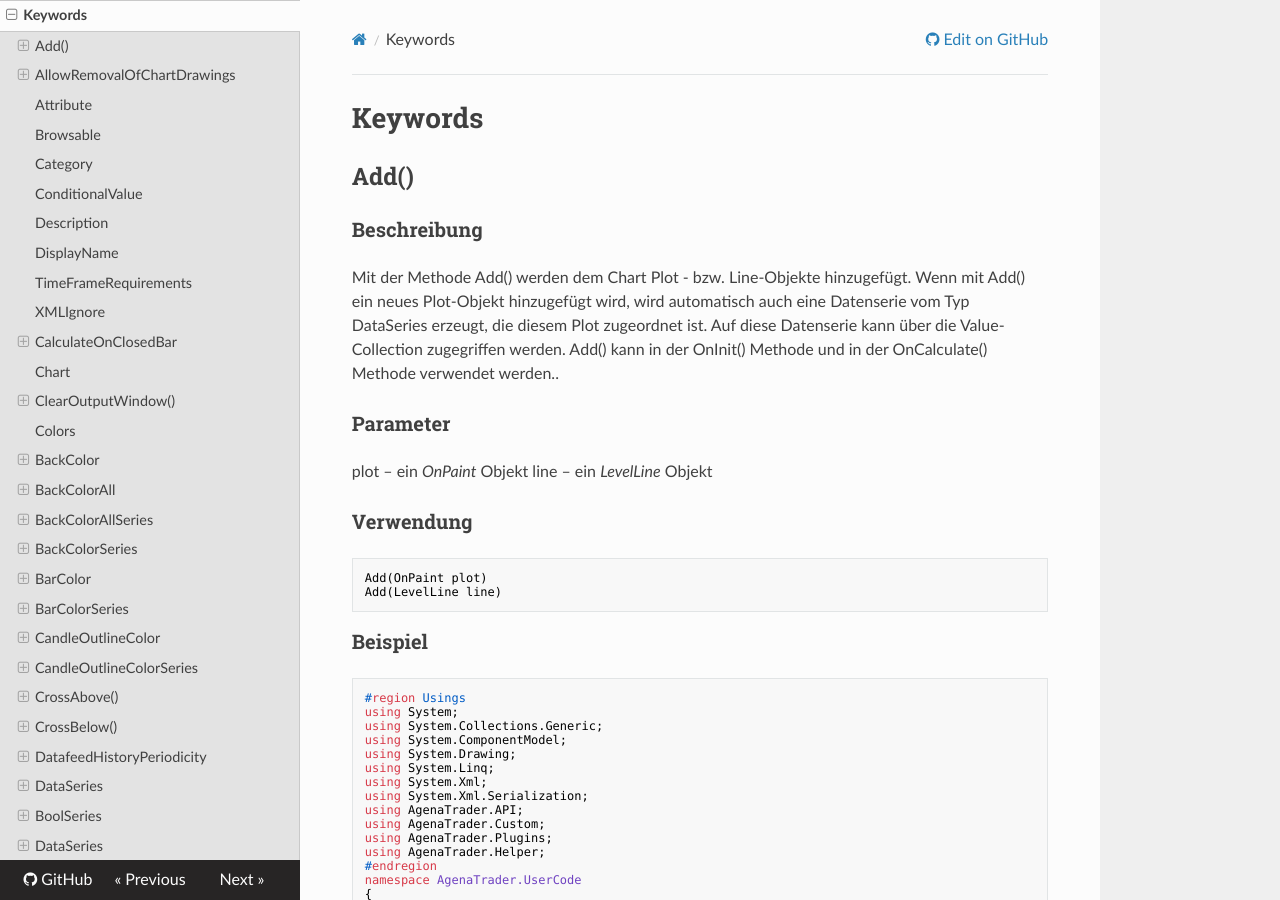
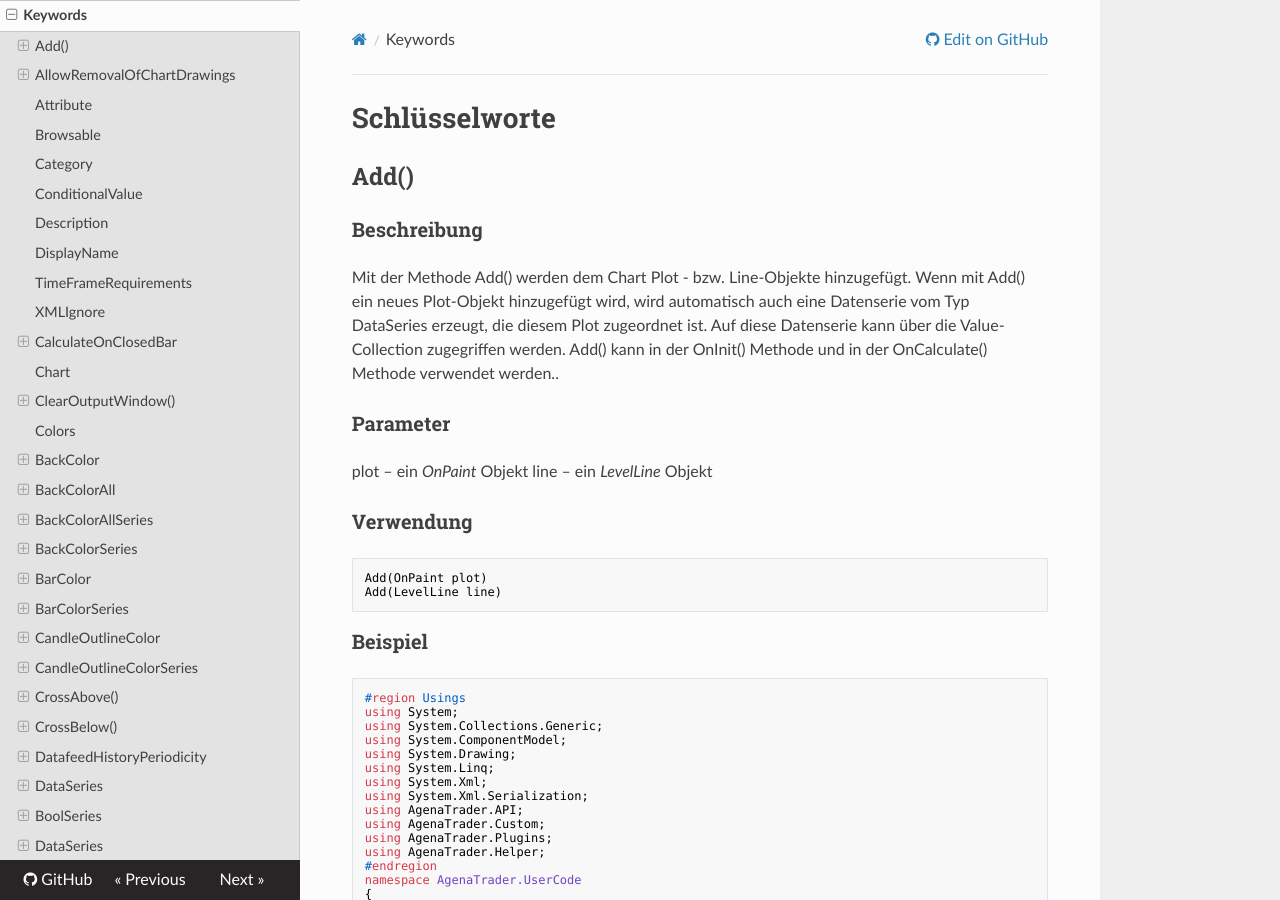
Before and after one commit to AgenaTrader/AgenaScript-documentation-de, an MkDocs documentation site: the page built from sources/keywords.md, in a window 1280 px wide and 900 px high. Built offline with MkDocs 1.6.1, drawn with Linux system fonts in a browser that asks for light colours; nearby versions of some CDN libraries; old or Windows-style settings are respelled for this version of MkDocs.

Commit message:
Update keywords.md

```diff
--- a/sources/keywords.md
+++ b/sources/keywords.md
@@ -1,5 +1,5 @@
 
-#Keywords
+# Schlüsselworte
 
 ## Add()
 ### Beschreibung
```
